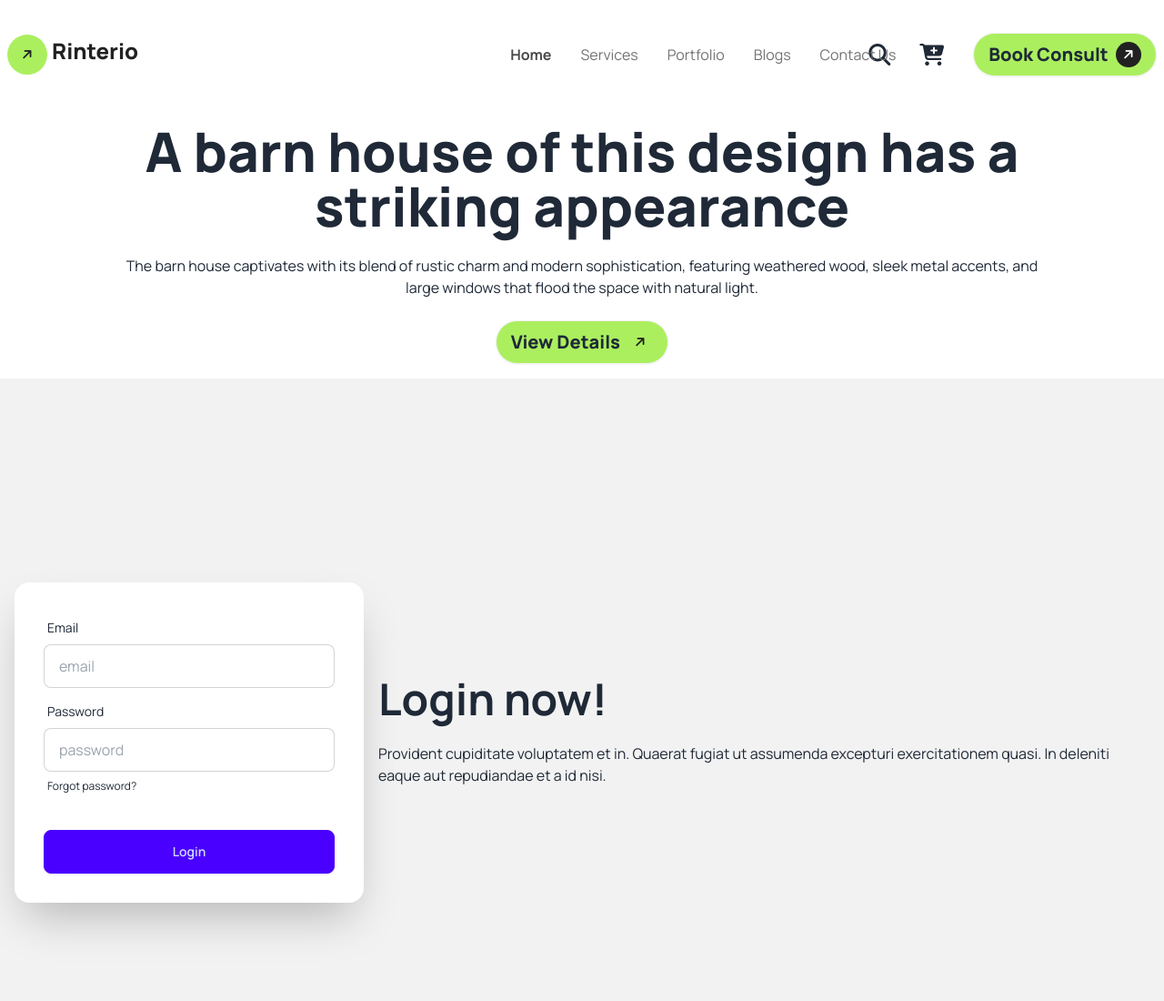
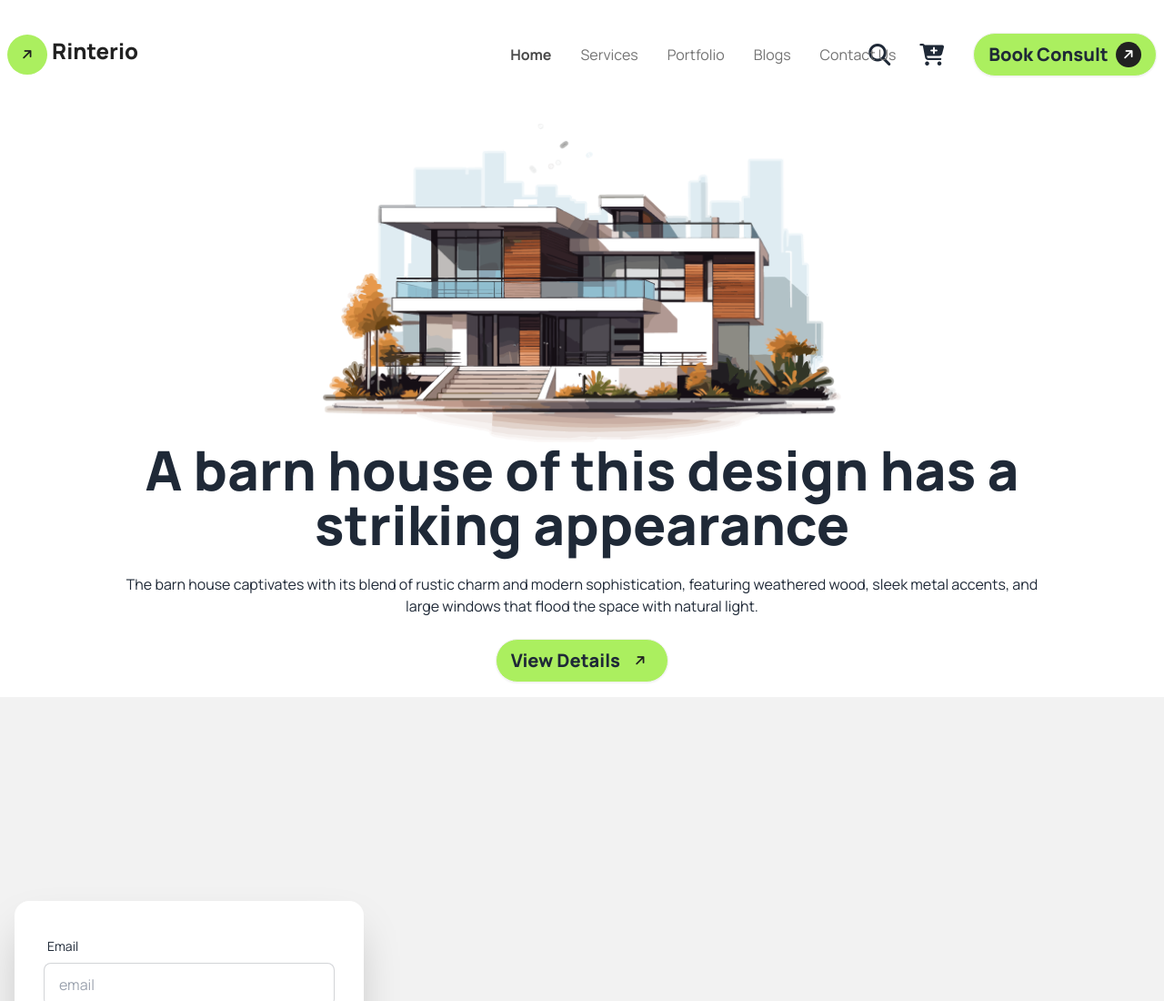
Before and after one commit to fabrazzak/Rinterio, a plain HTML site: page index.html in a window 1280 px wide. Shown: the top 1100 px of the page at 91% size. Drawn offline with nearby package versions, Linux system fonts and the light colour scheme; the site is published under a folder, as on GitHub Pages, so addresses that start at the root find nothing.

Commit message:
banner code some updated

```diff
--- a/index.html
+++ b/index.html
@@ -88,7 +88,7 @@
             <div class="hero bg-base-10  ">
                 <div class="hero-content text-center">
                     <div class="max-w-screen-lg mx-auto ">
-                        <img class="mx-auto" src="/assets/banner.png" alt="">
+                        <img class="mx-auto" src="assets/banner.png" alt="">
                         <h1 class="lg:text-6xl text-3xl font-extrabold">A barn house of this design has a striking appearance</h1>
                         <p class="py-6">
                             The barn house captivates with its blend of rustic charm and modern sophistication, featuring weathered wood, sleek
```
